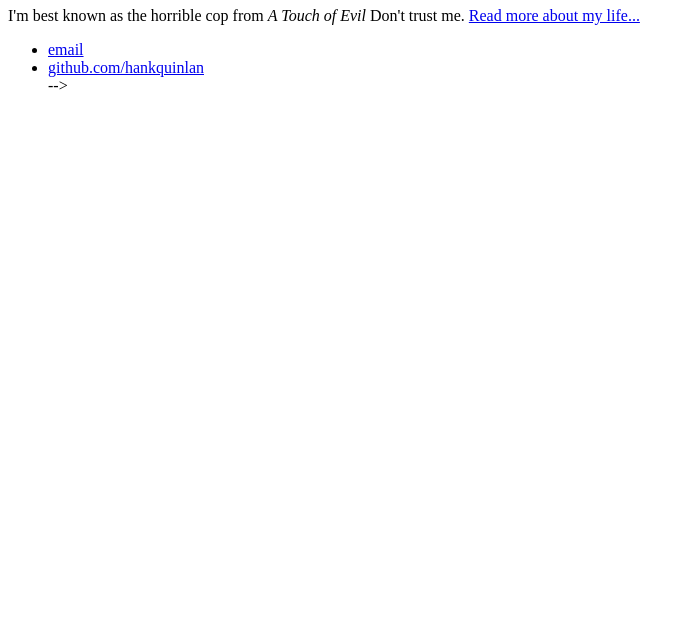
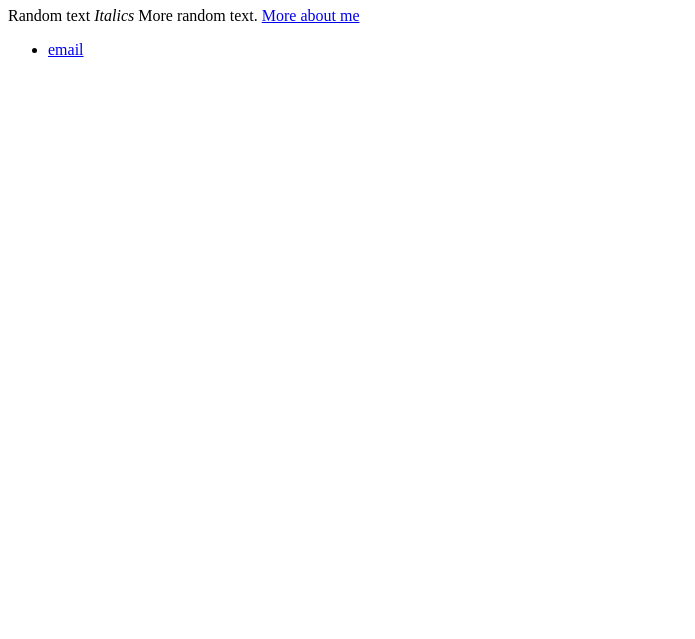
Before and after one commit to AdiY2005/Syr3n.github.io, a plain HTML site: page index.html in a window 1280 px wide. Shown: the part 161-800 px from the top of the page, without its empty margins (0-695 px from the left). Drawn offline with Linux system fonts and the light colour scheme.

Commit message:
Update index.html

```diff
--- a/index.html
+++ b/index.html
@@ -15,13 +15,12 @@
 		<div class="container">
     		<div class="blurb">
         		<h1>Hi there, I'm Adi Yadav!</h1>
-				<p>I'm best known as the horrible cop from <em>A Touch of Evil</em> Don't trust me. <a href="/about">Read more about my life...</a></p>
+				<p>Random text <em>Italics</em> More random text. <a href="/about">More about me</a></p>
     		</div><!-- /.blurb -->
 		</div><!-- /.container -->
 		<footer>
     		<ul>
         		<li><a href="mailto:aditya_1007@icloud.com">email</a></li>
-        		<li><a href="https://github.com/hankquinlan">github.com/hankquinlan</a></li>-->
 			</ul>
 		</footer>
 	</body>
```
